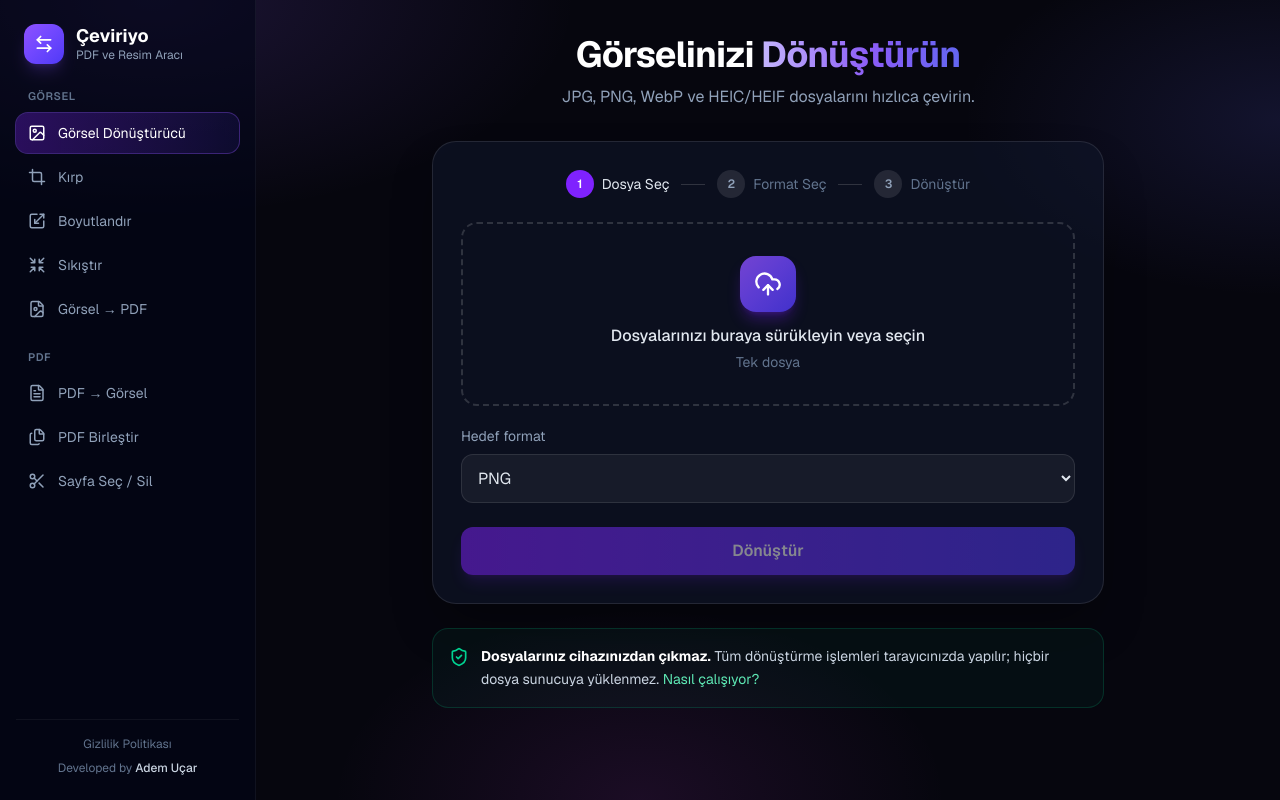
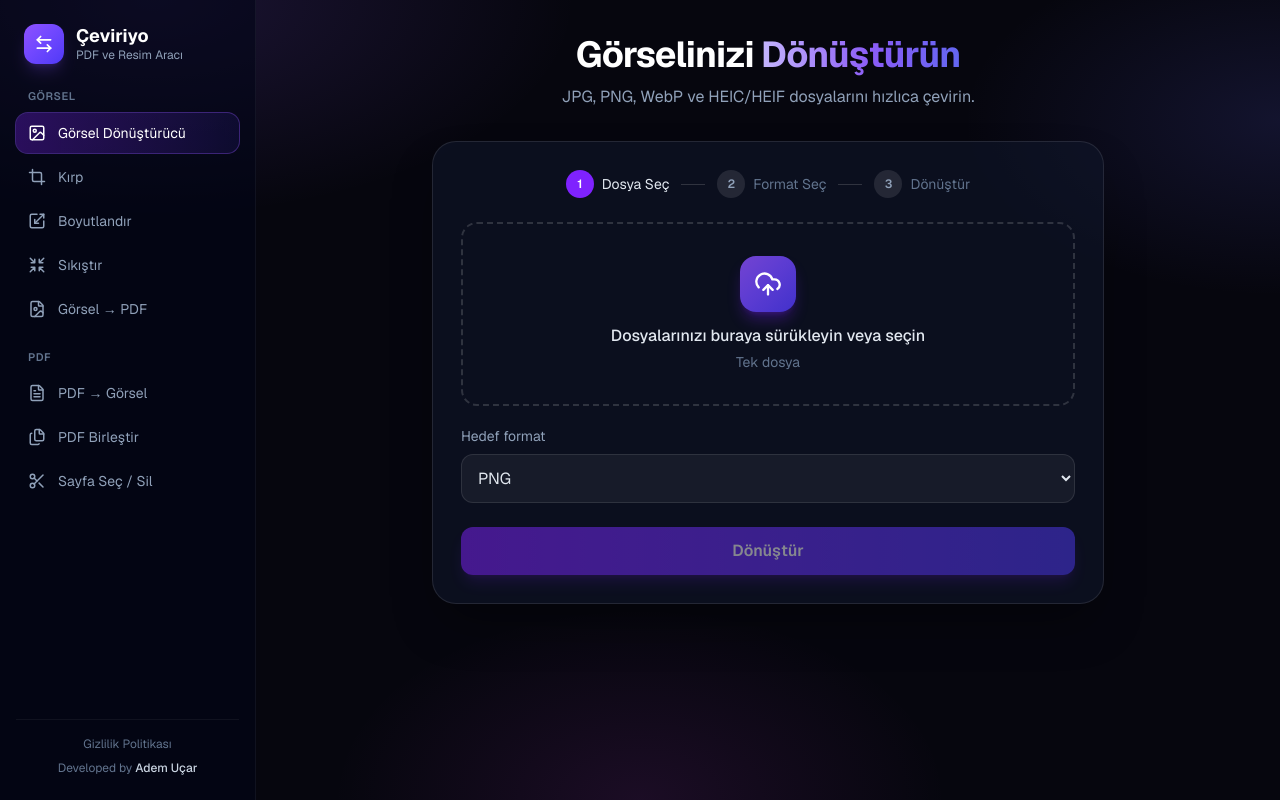
Before and after one commit to ademucar/donusturucu-site, a Next.js app: page / in a window 1280 px wide. Built offline with nearby package versions, Linux system fonts and the light colour scheme.

Commit message:
Kodlarda Düzenlemeler

```diff
--- a/app/components/PrivacyBadge.tsx
+++ /dev/null
@@ -1,17 +0,0 @@
-import Link from "next/link";
-import { ShieldCheck } from "lucide-react";
-
-export default function PrivacyBadge() {
-  return (
-    <div className="mx-auto mt-6 flex max-w-2xl items-start gap-3 rounded-2xl border border-emerald-500/20 bg-emerald-500/5 p-4">
-      <ShieldCheck className="mt-0.5 h-5 w-5 shrink-0 text-emerald-400" />
-      <p className="text-sm leading-relaxed text-slate-300">
-        <strong className="text-white">Dosyalarınız cihazınızdan çıkmaz.</strong> Tüm dönüştürme
-        işlemleri tarayıcınızda yapılır; hiçbir dosya sunucuya yüklenmez.{" "}
-        <Link href="/gizlilik" className="text-emerald-300 underline-offset-2 hover:underline">
-          Nasıl çalışıyor?
-        </Link>
-      </p>
-    </div>
-  );
-}
--- a/app/page.tsx
+++ b/app/page.tsx
@@ -3,7 +3,6 @@ import { useState } from "react";
 import ToolShell from "@/app/components/ToolShell";
 import Dropzone from "@/app/components/Dropzone";
 import PrimaryButton from "@/app/components/PrimaryButton";
-import PrivacyBadge from "@/app/components/PrivacyBadge";
 import { downloadBlob } from "@/app/lib/download";
 import { decodeToDrawable, isHeic, renderWithFallback } from "@/app/lib/image";
 
@@ -59,7 +58,6 @@ export default function Home() {
   }
 
   return (
-    <>
     <ToolShell title="Görselinizi" accent="Dönüştürün" subtitle="JPG, PNG, WebP ve HEIC/HEIF dosyalarını hızlıca çevirin." steps={["Dosya Seç", "Format Seç", "Dönüştür"]} current={loading ? 3 : file ? 2 : 1}>
       <Dropzone accept="image/*,.heic,.heif" files={file ? [file] : []} onFiles={(f) => setFile(f[0] ?? null)} />
       {file && isHeic(file) && (
@@ -77,7 +75,5 @@ export default function Home() {
       {notice && <p className="mt-4 text-sm text-amber-400">{notice}</p>}
       {error && <p className="mt-4 text-sm text-red-400">{error}</p>}
     </ToolShell>
-    <PrivacyBadge />
-    </>
   );
 }
```
